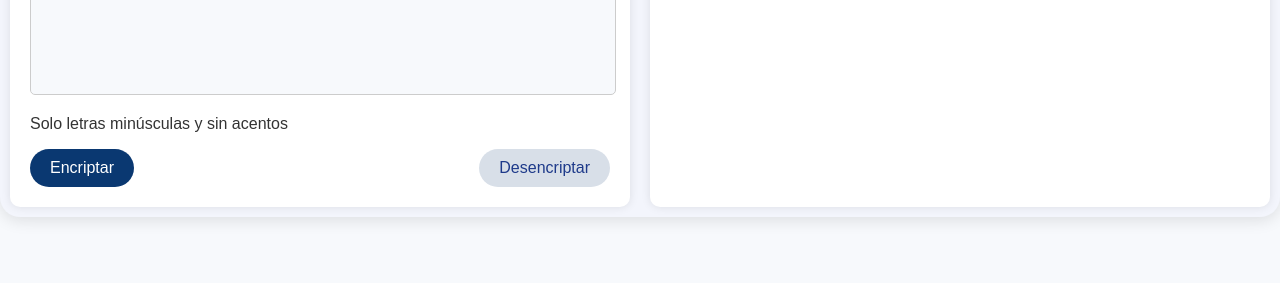
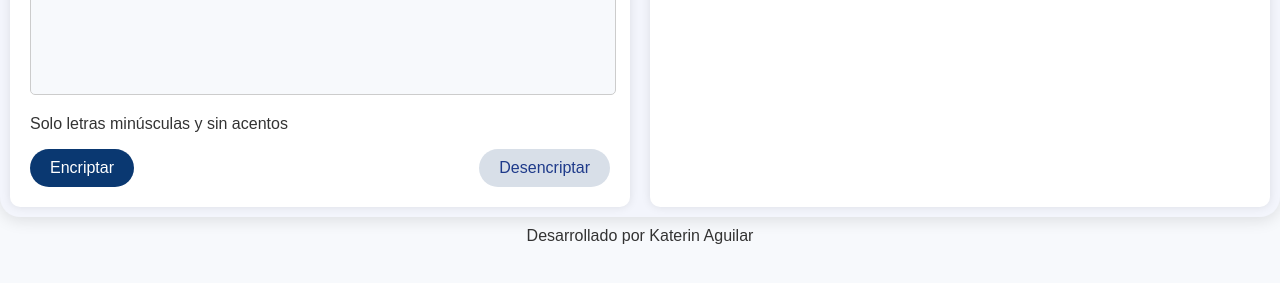
Before and after one commit to Katterin30/challlenge, a plain HTML site: page index.html in a window 1280 px wide. Shown: the part 431-714 px from the top of the page. Drawn offline with Linux system fonts and the light colour scheme.

Commit message:
se agrego el footer

```diff
--- a/index.html
+++ b/index.html
@@ -28,5 +28,8 @@
             </div>
         </div>
     </div>
+    <footer style="text-align: center;">
+        Desarrollado por Katerin Aguilar
+    </footer>
 </body>
 </html>
```
